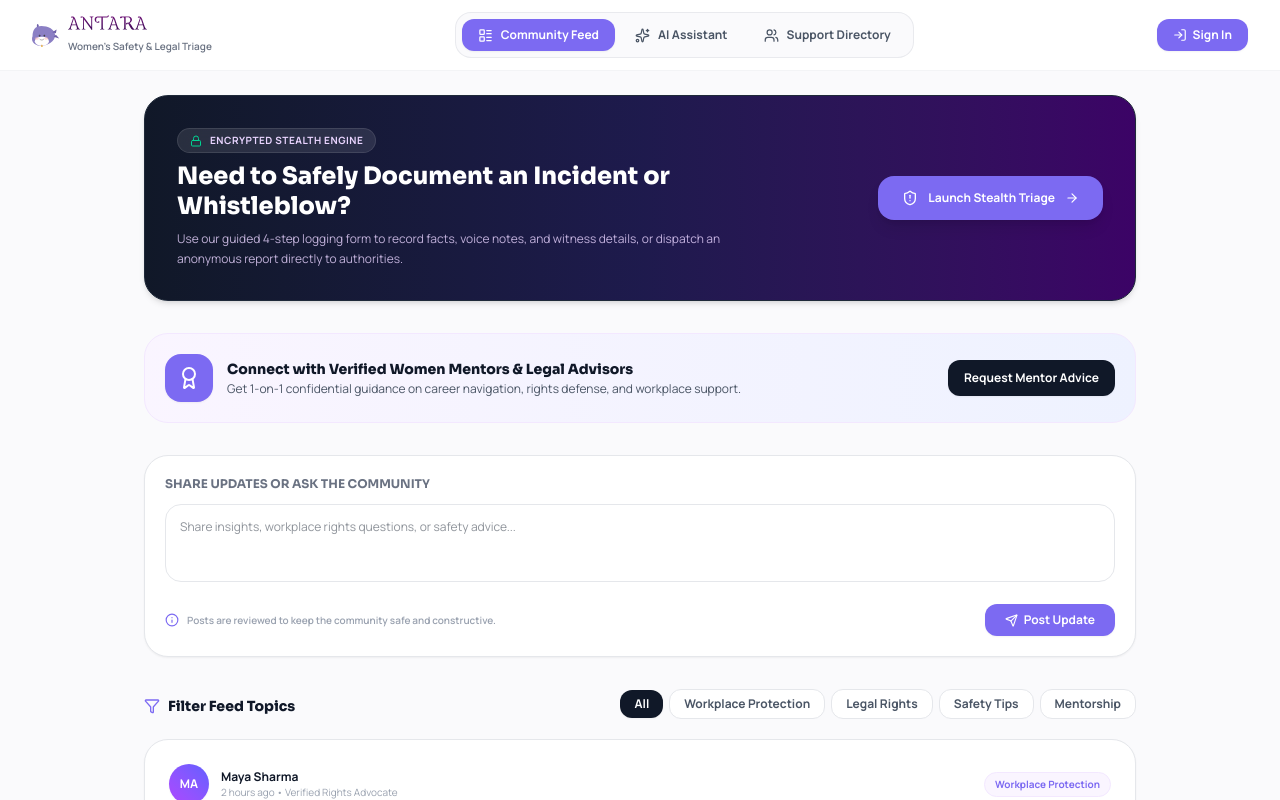
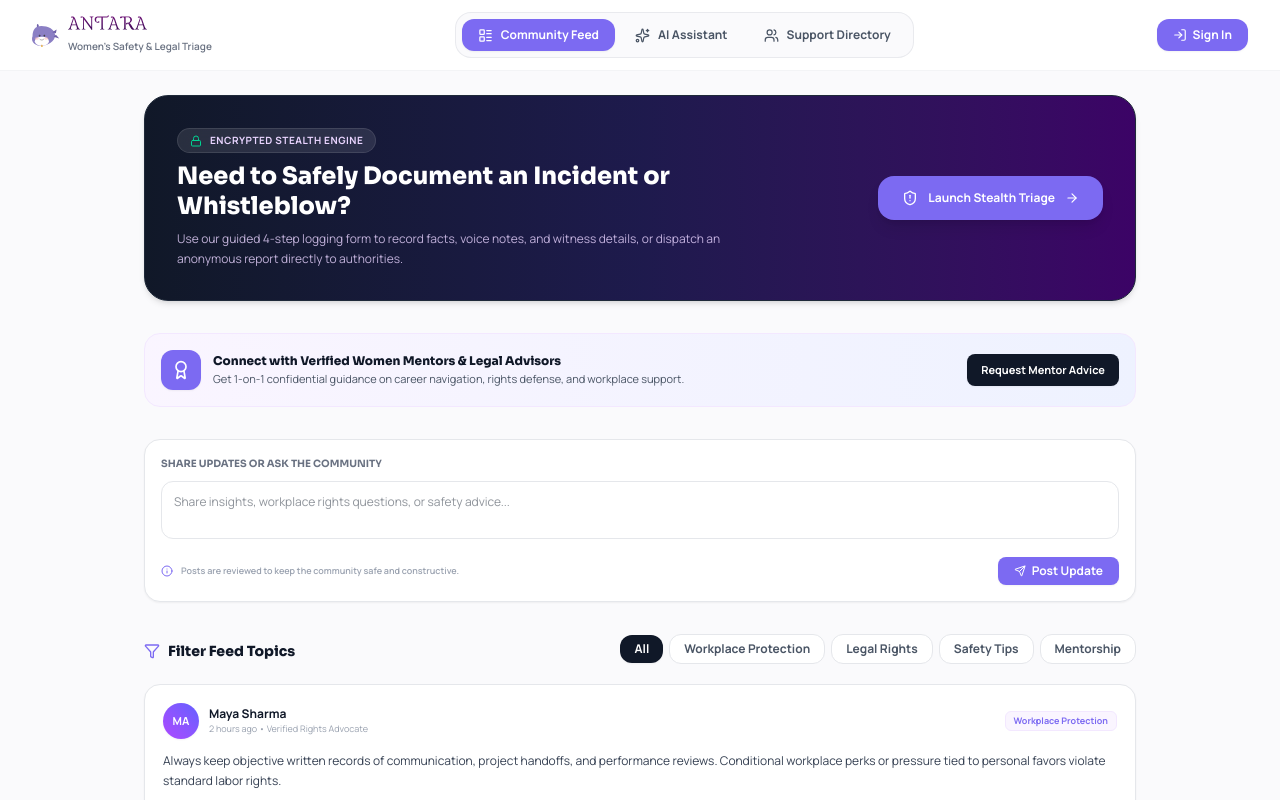
Before and after one commit to sagar-poudel101/Sunya, a React (Vite) app in the folder frontend/: page / in a window 1280 px wide. Shown: the top 800 px of the page. Built offline with nearby package versions, Linux system fonts and the light colour scheme; no server answers.

Commit message:
style: reduce padding and make mentorship banner and community posts list more compact on FeedPage

```diff
--- a/frontend/src/pages/FeedPage.tsx
+++ b/frontend/src/pages/FeedPage.tsx
@@ -151,49 +151,49 @@ export const FeedPage: React.FC<FeedPageProps> = ({ onNavigateToAssistant, onNav
       </div>
 
       {/* 🤝 MENTORSHIP & LEGAL AID CALLOUT */}
-      <div className="bg-gradient-to-r from-purple-50 to-indigo-50 border border-purple-100 rounded-3xl p-5 flex flex-col sm:flex-row items-center justify-between gap-4">
-        <div className="flex items-center space-x-3.5">
-          <div className="w-12 h-12 bg-[#7c6af2] text-white rounded-2xl flex items-center justify-center shrink-0 shadow-xs">
-            <Award size={24} />
+      <div className="bg-gradient-to-r from-purple-50 to-indigo-50 border border-purple-100 rounded-2xl p-4 flex flex-col sm:flex-row items-center justify-between gap-4">
+        <div className="flex items-center space-x-3">
+          <div className="w-10 h-10 bg-[#7c6af2] text-white rounded-xl flex items-center justify-center shrink-0 shadow-xs">
+            <Award size={20} />
           </div>
           <div>
-            <h3 className="text-sm font-extrabold text-gray-900 font-['Sora']">
+            <h3 className="text-xs font-extrabold text-gray-900 font-['Sora']">
               Connect with Verified Women Mentors & Legal Advisors
             </h3>
-            <p className="text-xs text-gray-600 mt-0.5">
+            <p className="text-[11px] text-gray-600 mt-0.5">
               Get 1-on-1 confidential guidance on career navigation, rights defense, and workplace support.
             </p>
           </div>
         </div>
         <button
           onClick={onNavigateToAssistant}
-          className="px-4 py-2.5 bg-gray-900 hover:bg-black text-white text-xs font-bold rounded-xl transition whitespace-nowrap shadow-xs"
+          className="px-3.5 py-2 bg-gray-900 hover:bg-black text-white text-[11px] font-bold rounded-lg transition whitespace-nowrap shadow-xs cursor-pointer"
         >
           Request Mentor Advice
         </button>
       </div>
 
       {/* ✍️ CREATE POST BOX */}
-      <div className="bg-white p-5 rounded-3xl border border-gray-200 shadow-xs space-y-3">
-        <h3 className="text-xs font-bold text-gray-500 uppercase font-['Sora']">Share updates or ask the community</h3>
-        <form onSubmit={handleCreatePost} className="space-y-3">
+      <div className="bg-white p-4 rounded-2xl border border-gray-200 shadow-xs space-y-2.5">
+        <h3 className="text-[10px] font-bold text-gray-500 uppercase font-['Sora']">Share updates or ask the community</h3>
+        <form onSubmit={handleCreatePost} className="space-y-2.5">
           <textarea
             value={newPost}
             onChange={(e) => setNewPost(e.target.value)}
             placeholder="Share insights, workplace rights questions, or safety advice..."
-            rows={3}
-            className="w-full p-3.5 border border-gray-200 rounded-2xl text-xs outline-none focus:ring-2 focus:ring-[#7c6af2] resize-none"
+            rows={2}
+            className="w-full p-3 border border-gray-200 rounded-xl text-xs outline-none focus:ring-2 focus:ring-[#7c6af2] resize-none"
           />
-          <div className="flex justify-between items-center pt-1">
-            <div className="flex items-center space-x-2 text-[10px] text-gray-400 font-semibold">
-              <Info size={14} className="text-[#7c6af2]" />
+          <div className="flex justify-between items-center pt-0.5">
+            <div className="flex items-center space-x-2 text-[9px] text-gray-400 font-semibold">
+              <Info size={12} className="text-[#7c6af2]" />
               <span>Posts are reviewed to keep the community safe and constructive.</span>
             </div>
             <button
               type="submit"
-              className="px-5 py-2 bg-[#7c6af2] hover:bg-[#6855e0] text-white text-xs font-bold rounded-xl transition flex items-center space-x-1.5 shadow-xs"
+              className="px-4 py-1.5 bg-[#7c6af2] hover:bg-[#6855e0] text-white text-xs font-bold rounded-lg transition flex items-center space-x-1.5 shadow-xs cursor-pointer"
             >
-              <Send size={13} />
+              <Send size={12} />
               <span>Post Update</span>
             </button>
           </div>
@@ -228,23 +228,23 @@ export const FeedPage: React.FC<FeedPageProps> = ({ onNavigateToAssistant, onNav
         {/* 📰 POSTS LIST */}
         <div className="space-y-4">
           {filteredPosts.map((post) => (
-            <div key={post.id} className="bg-white p-6 rounded-3xl border border-gray-200 shadow-xs space-y-4">
+            <div key={post.id} className="bg-white p-4.5 rounded-2xl border border-gray-200 shadow-xs space-y-3">
               <div className="flex items-center justify-between">
-                <div className="flex items-center space-x-3">
-                  <div className="w-10 h-10 bg-gradient-to-tr from-purple-500 to-indigo-500 text-white rounded-full flex items-center justify-center font-bold text-xs shadow-xs">
+                <div className="flex items-center space-x-2.5">
+                  <div className="w-9 h-9 bg-gradient-to-tr from-purple-500 to-indigo-500 text-white rounded-full flex items-center justify-center font-bold text-[11px] shadow-xs">
                     {post.author.slice(0, 2).toUpperCase()}
                   </div>
                   <div>
                     <h4 className="text-xs font-bold text-gray-900">{post.author}</h4>
-                    <p className="text-[10px] text-gray-400">{post.time} • {post.role}</p>
+                    <p className="text-[9px] text-gray-400">{post.time} • {post.role}</p>
                   </div>
                 </div>
-                <span className="text-[10px] font-bold text-[#7c6af2] bg-purple-50 border border-purple-100 px-2.5 py-1 rounded-full">
+                <span className="text-[9px] font-bold text-[#7c6af2] bg-purple-50 border border-purple-100 px-2 py-0.5 rounded-md">
                   {post.category}
                 </span>
               </div>
 
-              <div className="space-y-3">
+              <div className="space-y-2">
                 <p className="text-xs text-gray-700 leading-relaxed">
                   {post.content}
                 </p>
```
